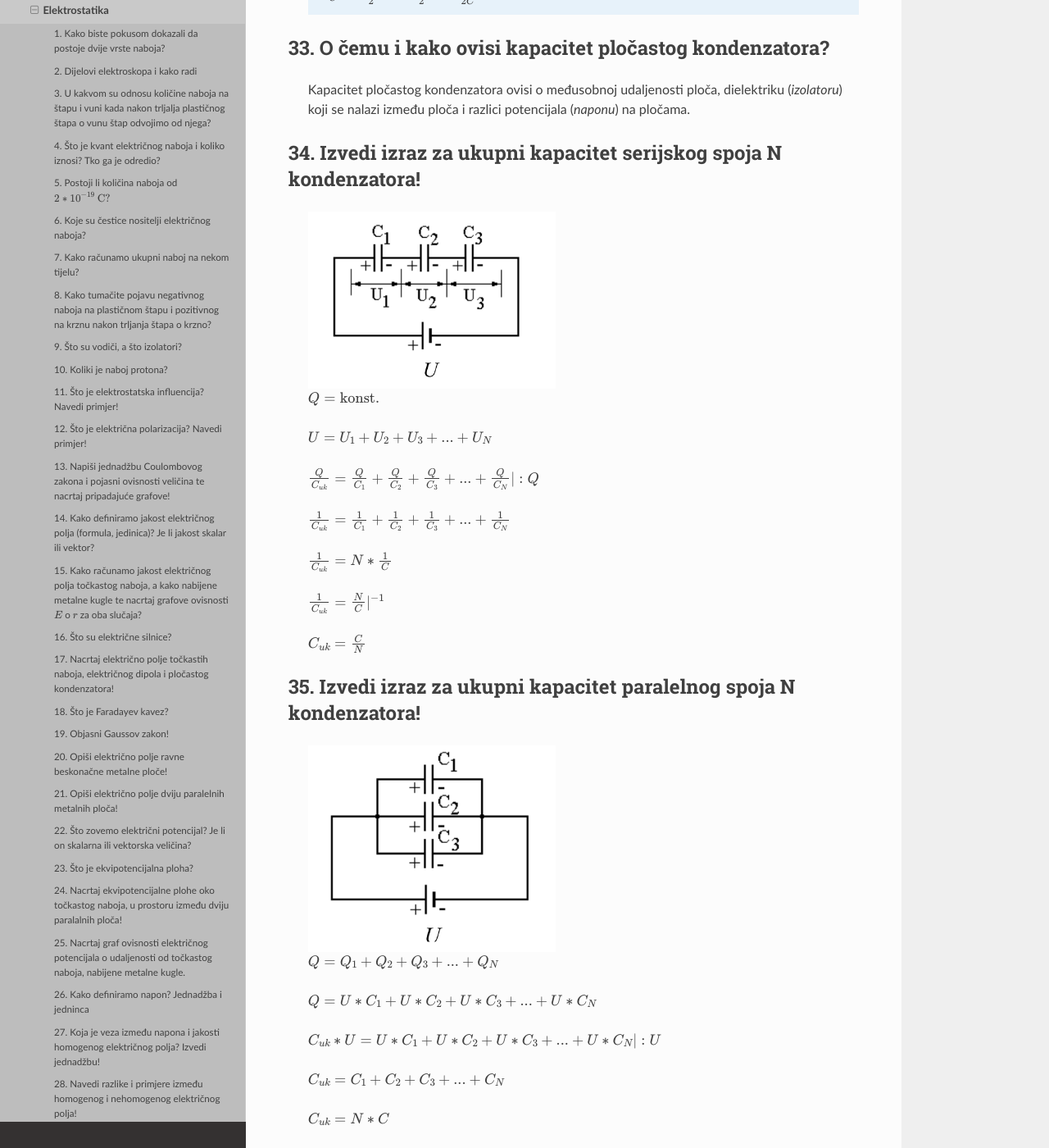
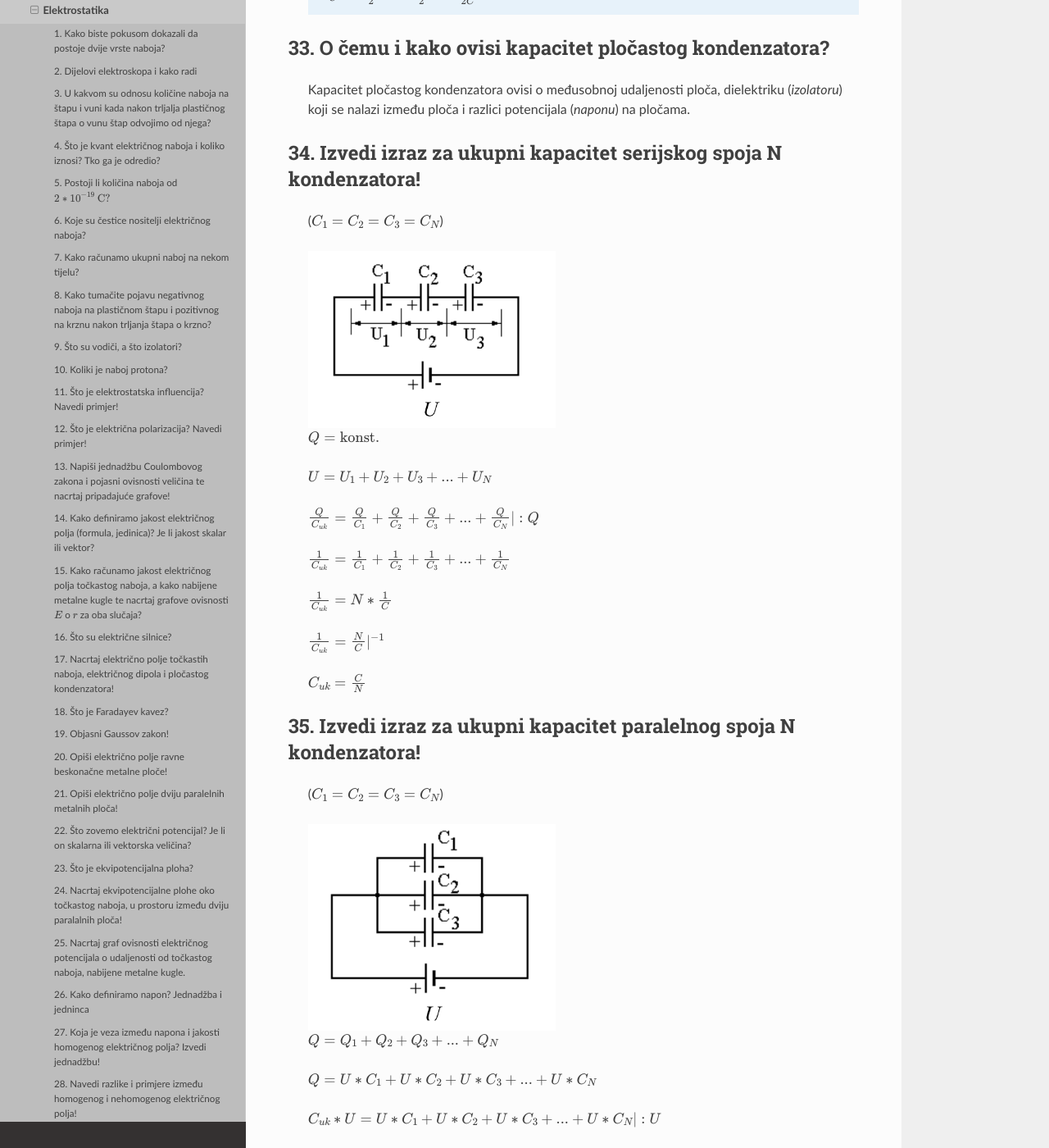
Before and after one commit to recycleTheC/tsrb-h_razred, a Sphinx documentation site: the page built from source/3_razred/fizika/elektrostatika/elektrostatika.rst, in a window 1280 px wide and 1400 px high, scrolled down 18275 px. Shown: the whole window at 82% size. Built offline with Sphinx 7.4.7 and the Read the Docs theme 2.0.0, drawn with Linux system fonts in a browser that asks for light colours.

Commit message:
Update elektrostatika.rst
for and by Sebastian Ruško

```diff
--- a/source/3_razred/fizika/elektrostatika/elektrostatika.rst
+++ b/source/3_razred/fizika/elektrostatika/elektrostatika.rst
@@ -415,6 +415,8 @@ Elektrostatika
 34. Izvedi izraz za ukupni kapacitet serijskog spoja N kondenzatora!
 ^^^^^^^^^^^^^^^^^^^^^^^^^^^^^^^^^^^^^^^^^^^^^^^^^^^^^^^^^^^^^^^^^^^^
 
+  (:math:`C_1=C_2=C_3=C_N`)
+
   .. image:: serijski_kondenzatori.png
       :width: 45 %
 
@@ -435,6 +437,8 @@ Elektrostatika
 35. Izvedi izraz za ukupni kapacitet paralelnog spoja N kondenzatora!
 ^^^^^^^^^^^^^^^^^^^^^^^^^^^^^^^^^^^^^^^^^^^^^^^^^^^^^^^^^^^^^^^^^^^^^
 
+  (:math:`C_1=C_2=C_3=C_N`)
+
   .. image:: paralelni_kondenzatori.png
       :width: 45 %
 
```
